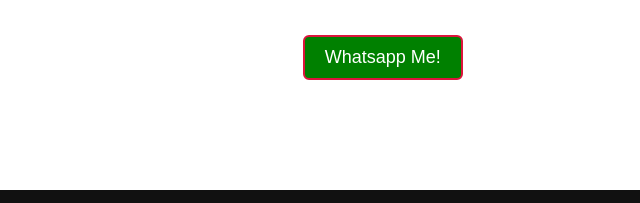
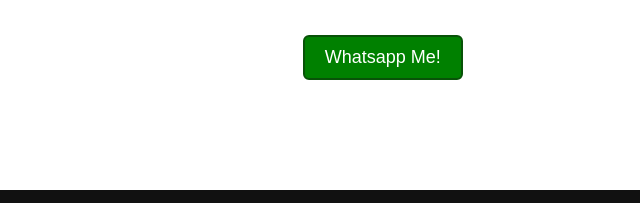
Before and after one commit to Gouthamkr/gouthamkr.github.io, a plain HTML site: page index.html in a window 1280 px wide. Shown: the part 3535-3738 px from the top of the page, 640-1280 px from the left. Drawn offline with nearby package versions, Linux system fonts and the light colour scheme.

Commit message:
Update index.html

```diff
--- a/index.html
+++ b/index.html
@@ -207,7 +207,7 @@
                                <a href="https://instagram.com/k_r_goutham_mechatron_?igshid=YmMyMTA2M2Y=">  <img style="height: 1.9cm; width: 2.5cm;" src="circle-black-instagram-logo_5f459a409da57.png"></a>
                                <a href=" https://twitter.com/KRGoutham2?t=1PIk_pS_oIu7zn_sTzILJA&s=08"><img style="height: 1.8cm; width: 1.7cm; padding-bottom: 0.1cm;" src="84-842567_twitter-logo-black-png.png"></a>
                         <div class="button-area" style="margin-top: 1cm;">
-                            <a href="https://api.whatsapp.com/send?phone=917448497767&text=Hello this is the starting message" ><button type="button" style="color: white; background-color: green; margin-left: 2cm;">Whatsapp Me!</button></a>
+                            <a href="https://api.whatsapp.com/send?phone=917448497767&text=Hello this is the starting message" ><button type="button" style="color: white; background-color: green; border-color: rgb(8, 82, 8); margin-left: 2cm;">Whatsapp Me!</button></a>
                         </div>
                     </div>
                 </div>
```
